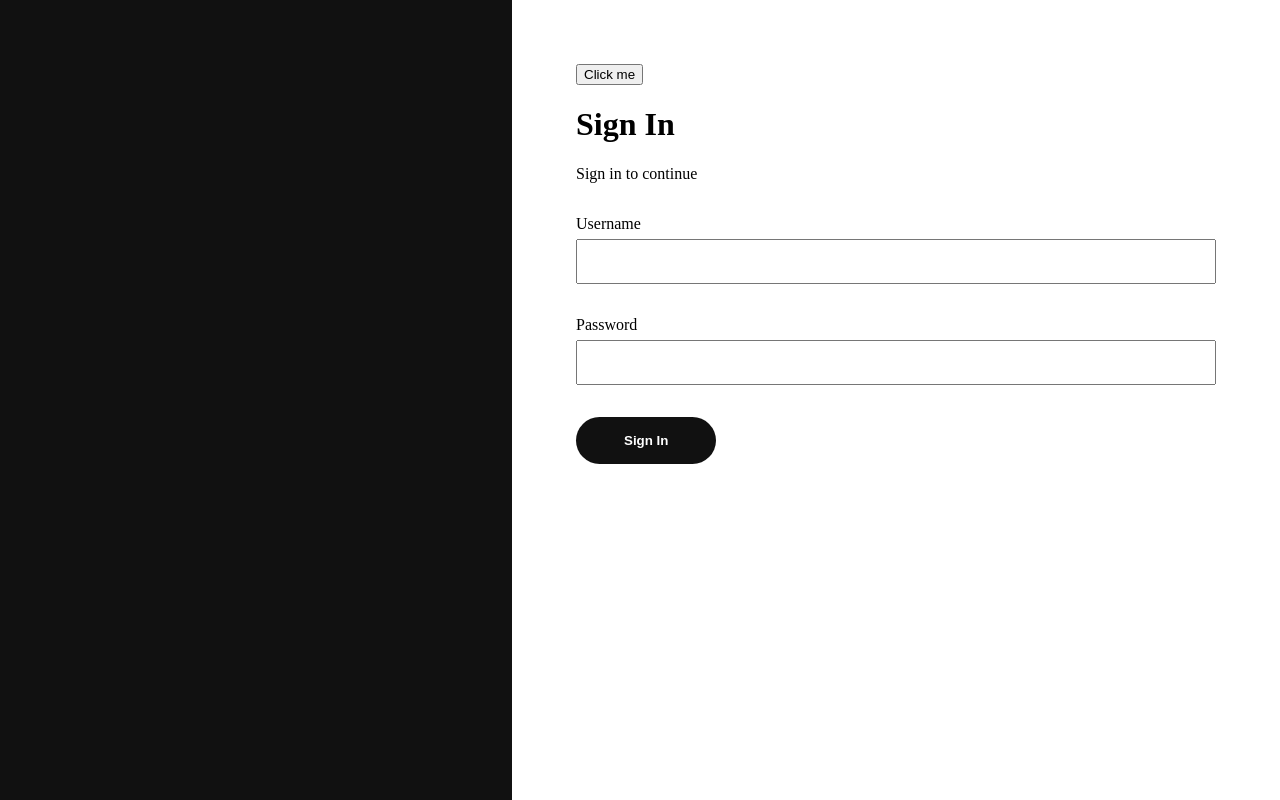
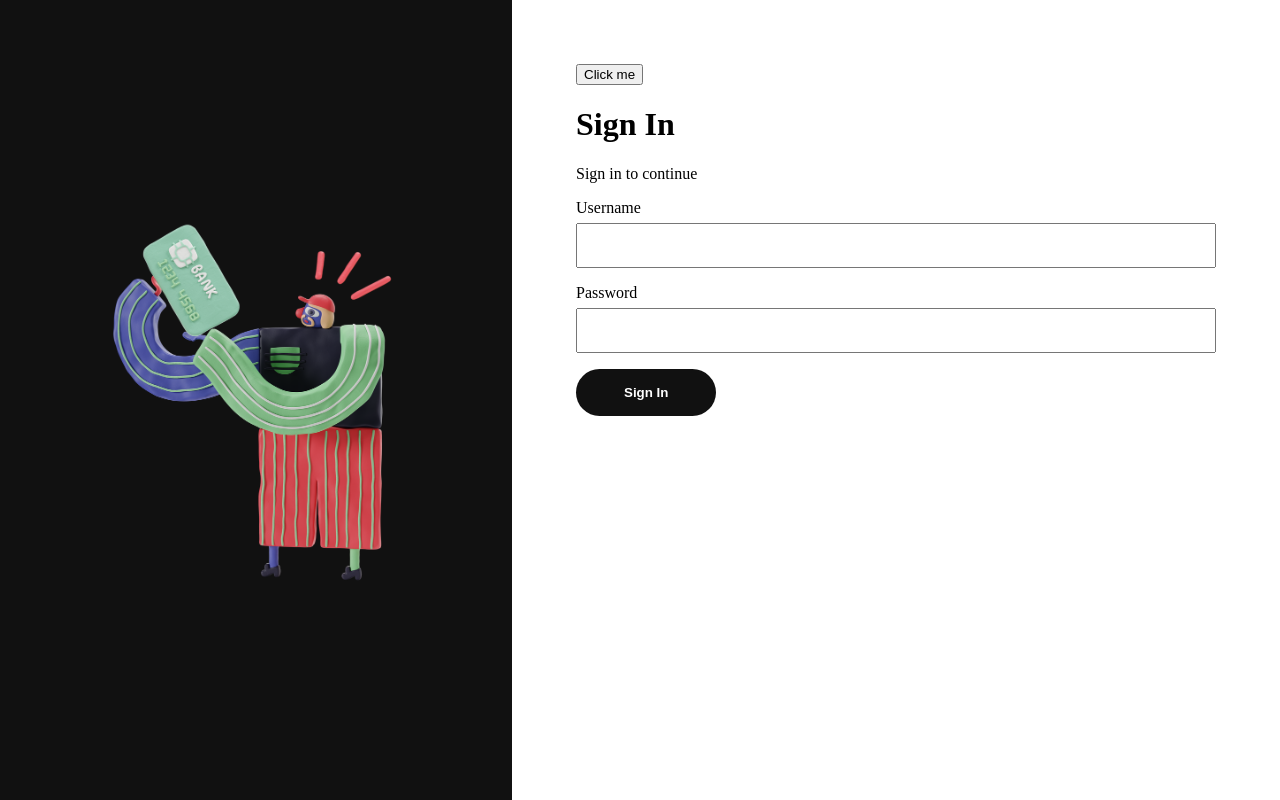
Before and after one commit to neintanuki/avion-banking-app, a React (Create React App) app: page /signin in a window 1280 px wide. Built offline with nearby package versions, Linux system fonts and the light colour scheme.

Commit message:
added illustration and styles

```diff
--- /dev/null
+++ b/src/components/ErrorMsg.js
@@ -0,0 +1,13 @@
+import "./styles/ErrorMsg.css";
+
+export default function ErrorMsg({ msg }) {
+    if (msg) {
+        return (
+            <span className="error-msg">
+                { msg }
+            </span>
+        )
+    } else {
+        return null
+    }
+}
--- /dev/null
+++ b/src/components/styles/ErrorMsg.css
@@ -0,0 +1,5 @@
+.error-msg {
+    display: block;
+    color: #EF4444;
+    padding: .6rem 0;
+}
--- a/src/index.css
+++ b/src/index.css
@@ -7,7 +7,7 @@ body {
 }
 
 .form-control {
-    margin: 2rem 0;
+    margin: 1rem 0;
 }
 
 .form-label {
--- a/src/pages/SignIn.js
+++ b/src/pages/SignIn.js
@@ -1,5 +1,9 @@
 import { useState } from 'react';
 import './styles/SignIn.css';
+
+import banking3DIllustration from '../assets/3d-stripy.png';
+
+import ErrorMsg from '../components/ErrorMsg';
 
 export default function SignIn({ setIsSignedIn }) {
     const [username, setUsername] = useState('');
@@ -52,7 +56,7 @@ export default function SignIn({ setIsSignedIn }) {
     return (
         <div className="sign-in">
             <div className="left-side">
-
+                <img src={banking3DIllustration} alt="banking-3d-illustration"/>
             </div>
             <div className="right-side">
                 <button onClick={test}>Click me</button>
@@ -63,13 +67,13 @@ export default function SignIn({ setIsSignedIn }) {
                     <div className="form-control">
                         <label htmlFor="username" className="form-label">Username</label>
                         <input type="text" name="username" className="form-input" value={username} onChange={e => setUsername(e.target.value)} required />
-                        {errors.username}
+                        <ErrorMsg msg={errors.username} />
                     </div>
 
                     <div className="form-control">
                         <label htmlFor="password" className="form-label">Password</label>
-                        <input type="password" name="password" className="form-input" value={password} onChange={e => setPassword(e.target.value)}/>
-                        {errors.password}
+                        <input type="password" name="password" className="form-input" value={password} onChange={e => setPassword(e.target.value)} required/>
+                        <ErrorMsg msg={errors.password} />
                     </div>
 
                     <button className="btn-submit">Sign In</button>
--- a/src/pages/styles/SignIn.css
+++ b/src/pages/styles/SignIn.css
@@ -9,6 +9,10 @@
 .sign-in .left-side {
     width: 40%;
     background-color: #111111;
+    display: flex;
+    justify-content: center;
+    align-items: center;
+    flex-grow: 0;
 }
 
 .sign-in .right-side {
@@ -24,9 +28,23 @@
     border: none;
     border-radius: 30px;
     cursor: pointer;
+    transition: transform 0.6s ease;
+}
+
+.sign-in .btn-submit:hover {
+    transform: scale(1.04);
+}
+
+.sign-in .left-side img {
+    width: 70%;
 }
 
 @media all and (max-width: 625px) {
+    .sign-in .title,
+    .sign-in .subtitle {
+        text-align: center;
+    }
+
     .sign-in .left-side {
         display: none;
     }
@@ -40,5 +58,6 @@
     .sign-in .btn-submit {
         background-color: #ffffff;
         color: #111111;
+        width: 100%;
     }
 }
```
Also changed, not shown: src/assets/3d-stripy.png (added).
